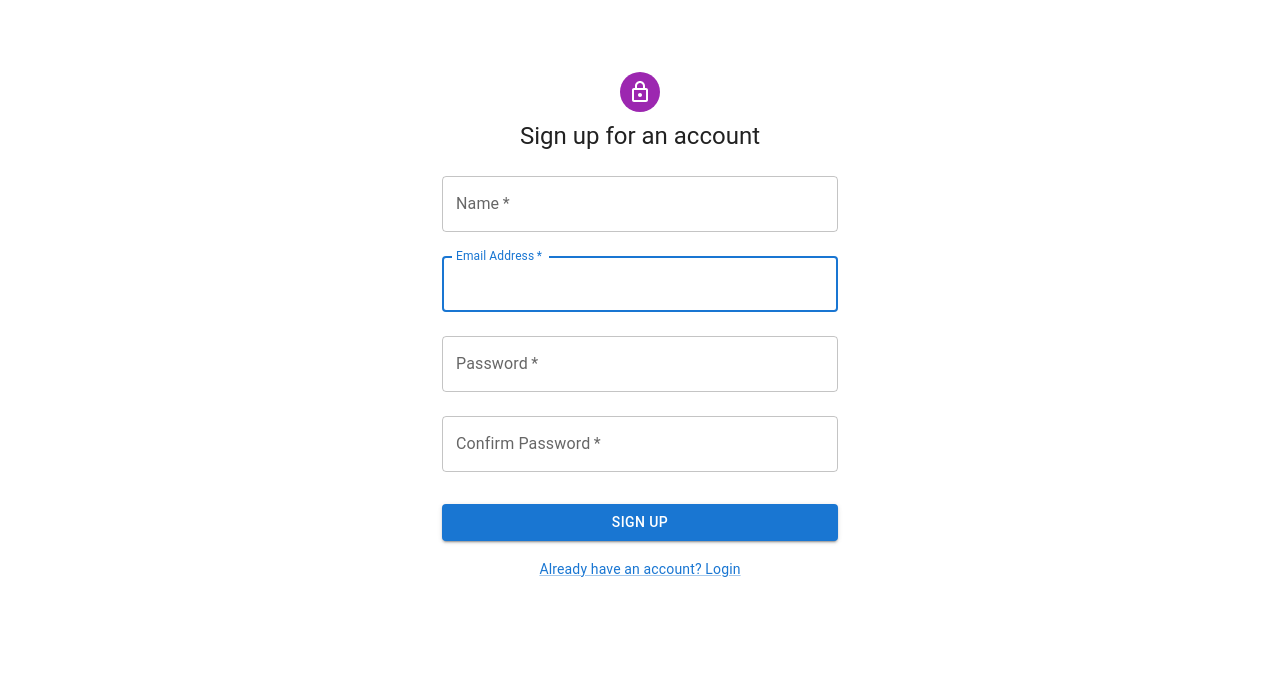
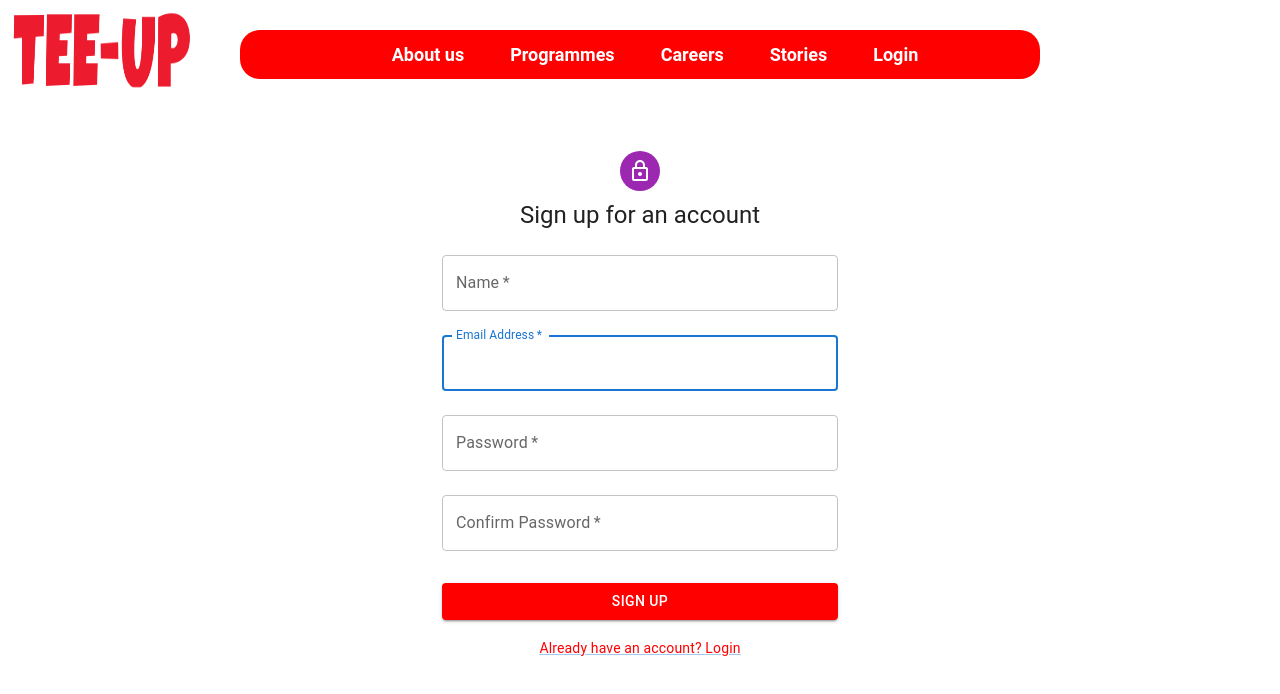
Before and after one commit to 22037707-Asmond/FYP-LifeQuest, a React (Create React App) app in the folder client-frontend/: page /SignIn in a window 1280 px wide. Shown: the top 694 px of the page. Built offline with nearby package versions, Linux system fonts and the light colour scheme.

Commit message:
Altered Sign in with Header & Created AboutUs Page

```diff
--- a/client-frontend/src/App.js
+++ b/client-frontend/src/App.js
@@ -2,12 +2,15 @@ import React from 'react';
 import {Route, Routes} from 'react-router-dom';
 import Homepage from './pages/Homepage';
 import SignIn from './pages/SignIn';
+import AboutUs from './pages/AboutUs';
 
 function App() {
   return (
     <Routes>
       <Route path='/' element={<Homepage/>} />
       <Route path='SignIn' element = {<SignIn/>} ></Route>s
+      <Route path='AboutUs' element = {<AboutUs/>} ></Route>s
+
     </Routes>
   );
 }
--- a/client-frontend/src/pages/SignIn.jsx
+++ b/client-frontend/src/pages/SignIn.jsx
@@ -9,10 +9,9 @@ import Box from '@mui/material/Box';
 import LockOpenOutlined from '@mui/icons-material/LockOutlined';
 import Typography from '@mui/material/Typography';
 import Container from '@mui/material/Container';
+import HomepageHeader from '../components/homepageHeader';
 import { createTheme, ThemeProvider } from '@mui/material/styles';
 import { useNavigate } from 'react-router-dom';
-
-
 
 const defaultTheme = createTheme();
 
@@ -29,9 +28,9 @@ export default function Signup({ setIsLoggedIn }) {
         //     password2: data.get('password2'),
         // };
 
-        // if (formData.password == formData.password2) {
+        // if (formData.password === formData.password2) {
         //     const res = await UserService.createUser(formData);
-        //     const isSuccessful = res.message && (res.message.indexOf("successfully") != -1);
+        //     const isSuccessful = res.message && res.message.includes("successfully");
         //     if (isSuccessful) {
         //         alert(res.message);
         //         setIsLoggedIn(true);
@@ -40,12 +39,14 @@ export default function Signup({ setIsLoggedIn }) {
         //         alert(res.response.data.message);
         //     }
         // } else {
-        //     alert("Passwords do not match. Please try again")
+        //     alert("Passwords do not match. Please try again");
         // }
     };
 
     return (
         <ThemeProvider theme={defaultTheme}>
+            <HomepageHeader />
+
             <Container component="main" maxWidth="xs">
                 <CssBaseline />
                 <Box
@@ -99,19 +100,20 @@ export default function Signup({ setIsLoggedIn }) {
                             name="password2"
                             label="Confirm Password"
                             type="password"
-                            id="password2"/>
+                            id="password2"
+                        />
                         <Button
                             type="submit"
                             fullWidth
                             variant="contained"
-                                sx={{ mt: 3, mb: 2 }}
+                            sx={{ mt: 3, mb: 2, bgcolor: 'red' }}
                         >
                             Sign Up
                         </Button>
-                            <Grid container justifyContent="center" alignItems="center">
-                                <Grid item >
-                                    <Link href="/" variant="body2">
-                                        {"Already have an account? Login"}
+                        <Grid container justifyContent="center" alignItems="center" >
+                            <Grid item>
+                                <Link href="/" variant="body2" sx={{ color: 'red' }}>
+                                    Already have an account? Login
                                 </Link>
                             </Grid>
                         </Grid>
```
Also changed, not shown: client-frontend/src/pages/AboutUs.jsx (added). Lines whose indentation alone changed are shown as unchanged.
